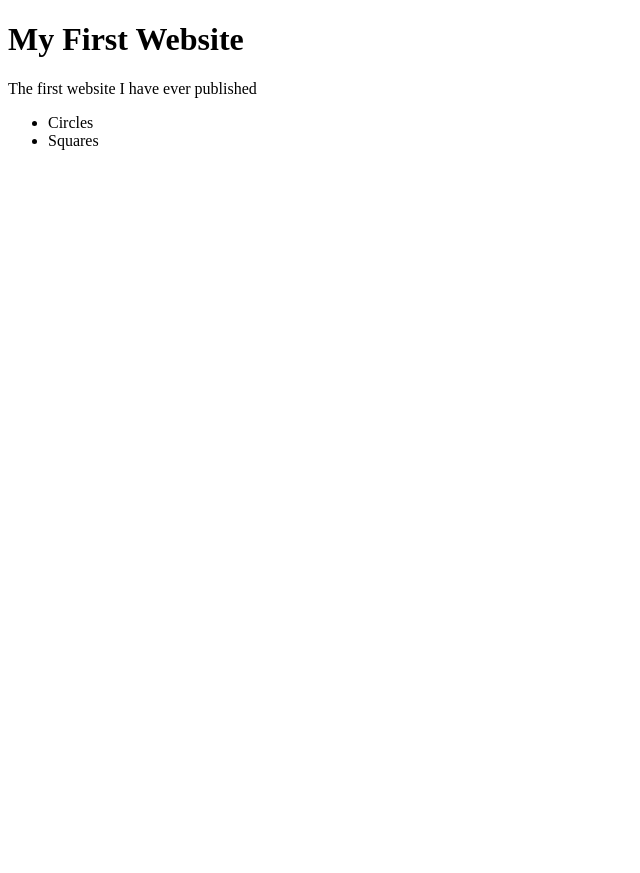
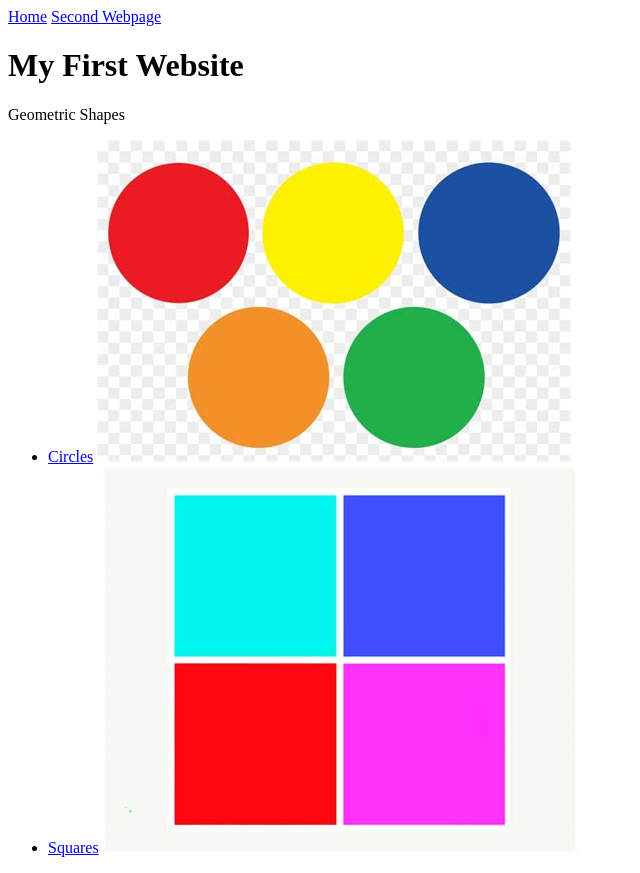
Before and after one commit to acebk/acebk.github.io, a plain HTML site: page demo/index.html in a window 1280 px wide. Shown: the whole page, without its empty margins (0-640 px from the left). Before the commit the page ends 800 px from the top, so only its background shows below. Drawn offline with Linux system fonts and the light colour scheme.

Commit message:
Add files via upload
Added second webpage and related images

```diff
--- a/demo/index.html
+++ b/demo/index.html
@@ -1,15 +1,22 @@
 <!DOCTYPE html>
 <html lang ="en">
 <head>
-    <title>Transient</title>
+    <title>Demo Website</title>
     <meta charset="utf-8"/>
 </head>
 <body>
-<h1>My First Website</h1>
-<p>The first website I have ever published</p>
-<ul>
-  <li>Circles</li>
-  <li>Squares</li>
-</ul>
+  <nav>
+    <a href ="index.html">Home</a>
+    <a href="second.html">Second Webpage</a>
+  </nav>
+  <h1>My First Website</h1>
+
+    <p>Geometric Shapes</p>
+    <ul>
+      <li><a href="https://en.wikipedia.org/wiki/Circle">Circles</a>
+        <img src="images/circles.jpg" alt="Image of circles"/></li>
+      <li><a href="https://en.wikipedia.org/wiki/Square">Squares</a>
+        <img src="images/squares.jpg" alt="Image of circles"/></li>
+    </ul>
 </body>
 </html>
```
Also changed, not shown: demo/second.html (added, +21 -0 lines), demo/images/circles.jpg (added), demo/images/elephant.jpg (added), demo/images/snake.jpg (added), demo/images/squares.jpg (added).
